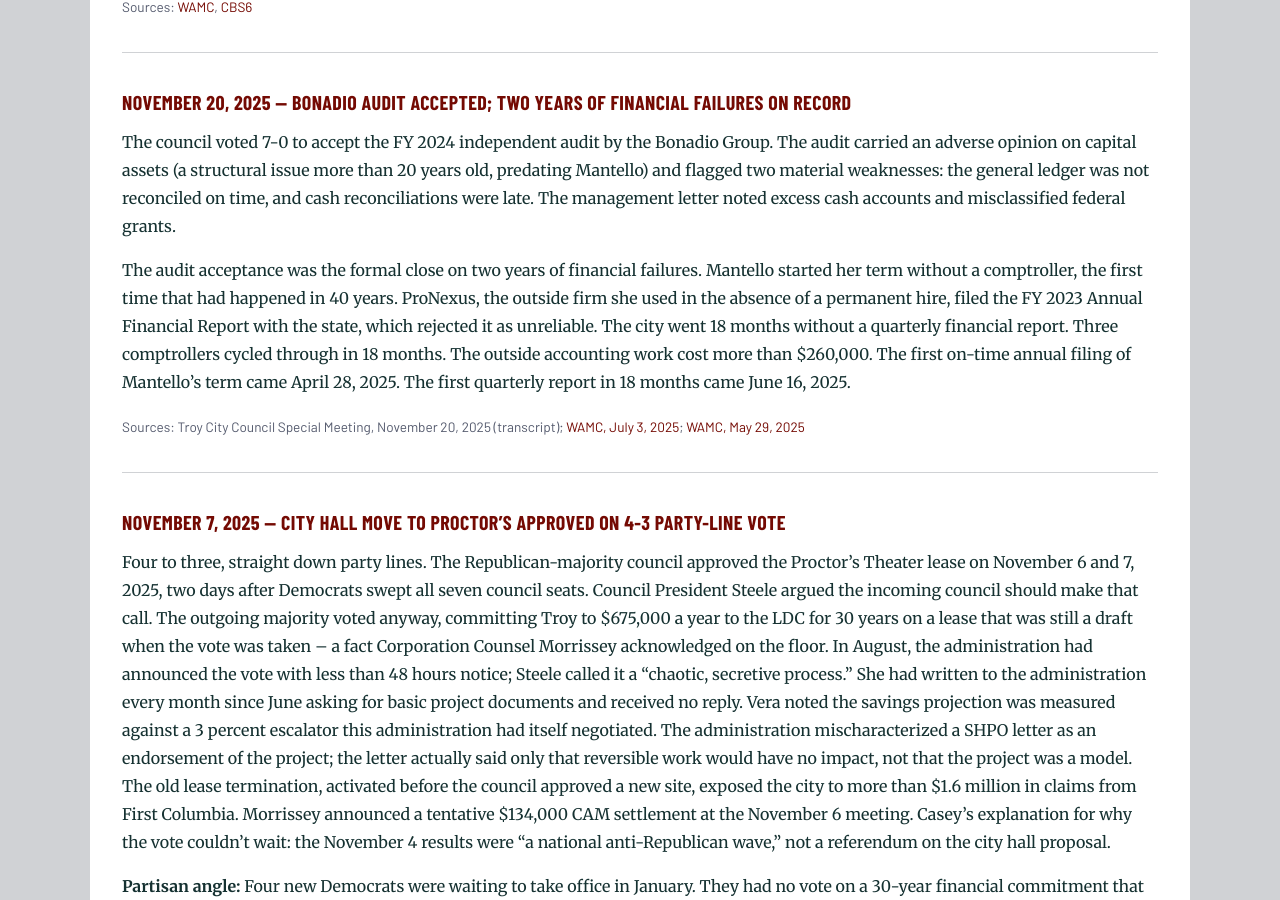
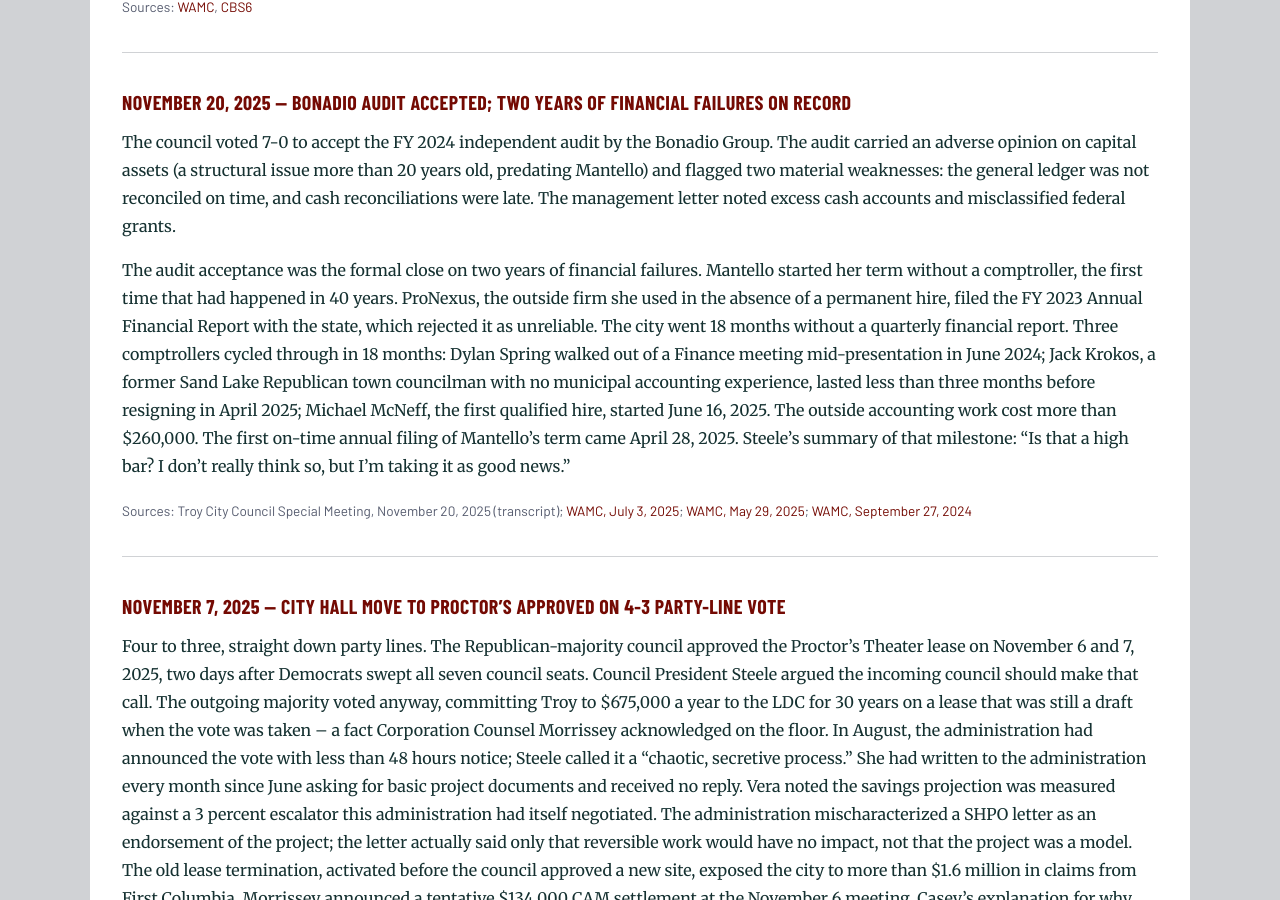
Before and after one commit to MdevitSEC/the-mantello-record, a Jekyll site: the page built from the-record.md, in a window 1280 px wide and 900 px high, scrolled down 4729 px. Built offline with Jekyll 4.4.1, drawn with Linux system fonts in a browser that asks for light colours; some web fonts are replaced.

Commit message:
Update Nov 20 financial failures entry: Steele quote, comptroller sequence detail
Co-Authored-By: Claude Sonnet 4.6 <noreply@anthropic.com>

```diff
--- a/the-record.md
+++ b/the-record.md
@@ -115,9 +115,9 @@ The Knick Board submitted a proposed updated lease to the city in July 2025 and
 
 The council voted 7-0 to accept the FY 2024 independent audit by the Bonadio Group. The audit carried an adverse opinion on capital assets (a structural issue more than 20 years old, predating Mantello) and flagged two material weaknesses: the general ledger was not reconciled on time, and cash reconciliations were late. The management letter noted excess cash accounts and misclassified federal grants.
 
-The audit acceptance was the formal close on two years of financial failures. Mantello started her term without a comptroller, the first time that had happened in 40 years. ProNexus, the outside firm she used in the absence of a permanent hire, filed the FY 2023 Annual Financial Report with the state, which rejected it as unreliable. The city went 18 months without a quarterly financial report. Three comptrollers cycled through in 18 months. The outside accounting work cost more than $260,000. The first on-time annual filing of Mantello's term came April 28, 2025. The first quarterly report in 18 months came June 16, 2025.
+The audit acceptance was the formal close on two years of financial failures. Mantello started her term without a comptroller, the first time that had happened in 40 years. ProNexus, the outside firm she used in the absence of a permanent hire, filed the FY 2023 Annual Financial Report with the state, which rejected it as unreliable. The city went 18 months without a quarterly financial report. Three comptrollers cycled through in 18 months: Dylan Spring walked out of a Finance meeting mid-presentation in June 2024; Jack Krokos, a former Sand Lake Republican town councilman with no municipal accounting experience, lasted less than three months before resigning in April 2025; Michael McNeff, the first qualified hire, started June 16, 2025. The outside accounting work cost more than $260,000. The first on-time annual filing of Mantello's term came April 28, 2025. Steele's summary of that milestone: "Is that a high bar? I don't really think so, but I'm taking it as good news."
 
-*Sources: Troy City Council Special Meeting, November 20, 2025 (transcript); [WAMC, July 3, 2025](https://www.wamc.org/news/2025-07-03/troys-city-council-receives-its-first-quarterly-financial-report-in-18-months); [WAMC, May 29, 2025](https://www.wamc.org/news/2025-05-29/troy-welcomes-its-newest-comptroller)*
+*Sources: Troy City Council Special Meeting, November 20, 2025 (transcript); [WAMC, July 3, 2025](https://www.wamc.org/news/2025-07-03/troys-city-council-receives-its-first-quarterly-financial-report-in-18-months); [WAMC, May 29, 2025](https://www.wamc.org/news/2025-05-29/troy-welcomes-its-newest-comptroller); [WAMC, September 27, 2024](https://www.wamc.org/news/2024-09-27/city-of-troy-still-without-a-comptroller-as-budget-deadline-approaches)*
 
 ---
 
```
